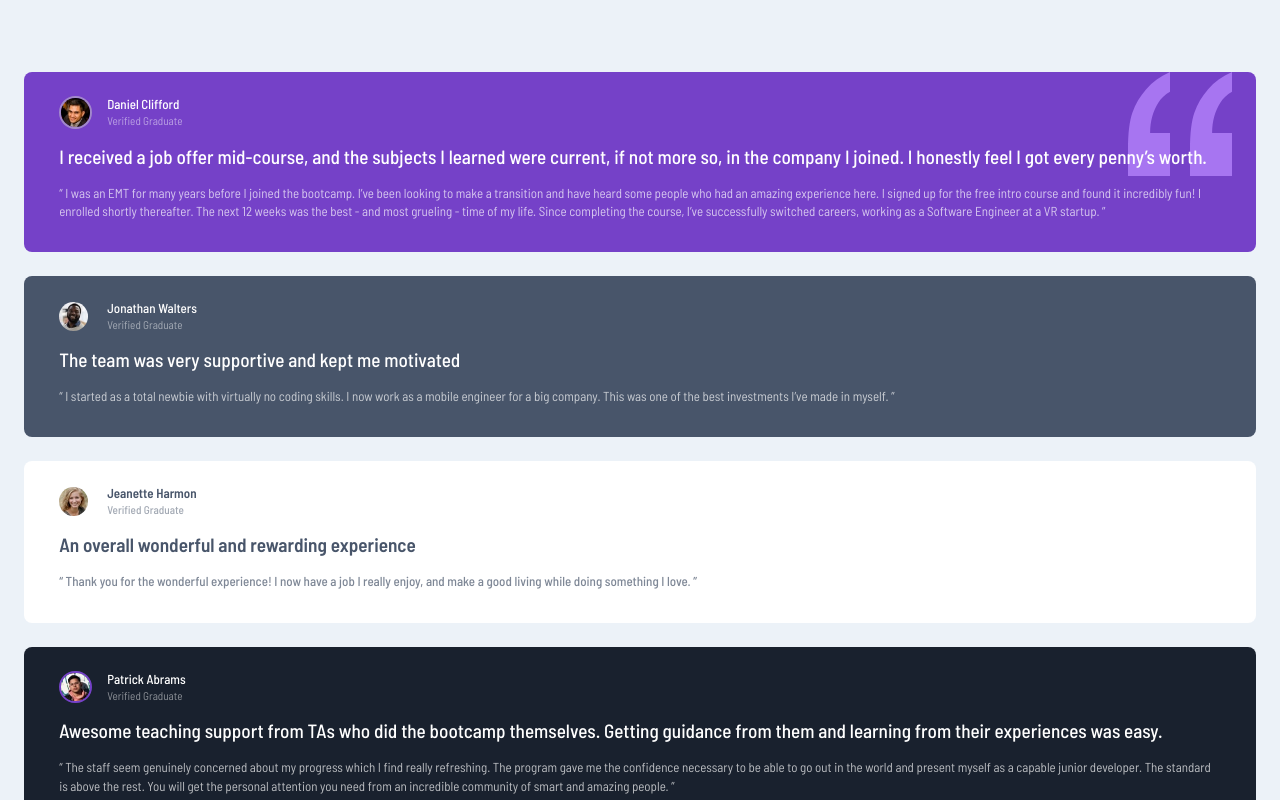
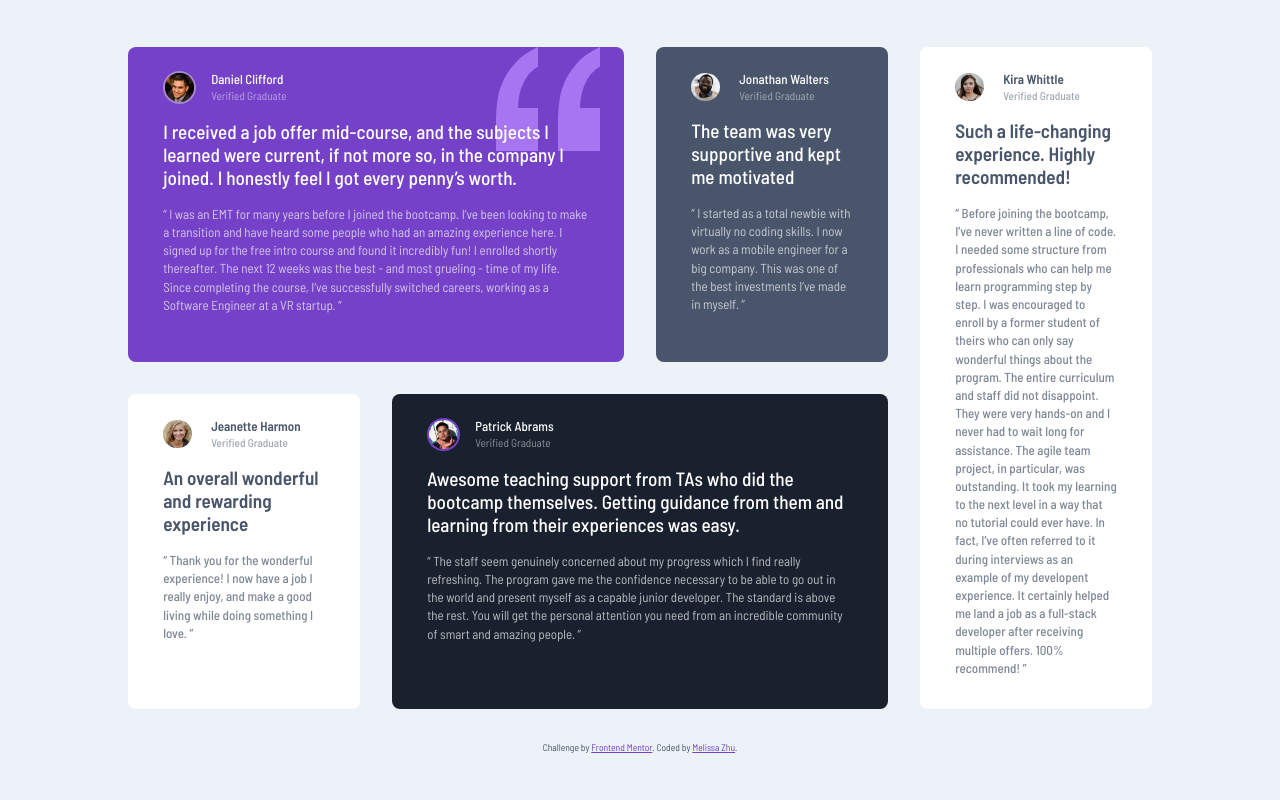
Before and after one commit to MelissaZhuu/testimonials-grid-section, a plain HTML site: page index.html in a window 1280 px wide. Shown: the top 800 px of the page. Drawn offline with Linux system fonts and the light colour scheme.

Commit message:
implemented desktop design

```diff
--- a/styles.scss
+++ b/styles.scss
@@ -100,12 +100,13 @@ article {
 }
 
 article.daniel-card {
+    grid-area: daniel-card;
     background-color: $violet;
     @include font-style($white, $light, $regular);
     .testifier img {
         border: 2px, solid, $translucent-light-gray;
     }
-    .content {
+    .testifier, .content {
         z-index: 1;
     }
 
@@ -120,16 +121,19 @@ article.daniel-card {
 }
 
 article.jonathan-card {
+    grid-area: jonathan-card;
     background-color: $grayish-blue;
     @include font-style($white, $light, $regular);
 }
 
 article.jeanette-card {
+    grid-area: jeanette-card;
     background-color: $white;
     @include font-style($grayish-blue, $regular, $bold);
 }
 
 article.patrick-card {
+    grid-area: patrick-card;
     background-color: $blackish-blue;
     @include font-style($white, $light, $regular);
     .testifier img {
@@ -138,6 +142,7 @@ article.patrick-card {
 }
 
 article.kira-card {
+    grid-area: kira-card;
     background-color: $white;
     @include font-style($grayish-blue, $regular, $bold);
 }
@@ -150,3 +155,33 @@ article.kira-card {
         color: $violet;
     }
 }
+
+
+// Desktop design
+@media (width > 1000px) {
+    body {
+        width: 100vw;
+        height: 100vh;
+        padding: 0;
+    }
+
+    main {
+        //margin: 5rem;
+        width: 80%;
+        display: grid;
+        grid-template-columns: repeat(4, 1fr);
+        grid-template-rows: 1fr 1fr;
+        grid-template-areas:
+            "daniel-card daniel-card jonathan-card kira-card"
+            "jeanette-card patrick-card patrick-card kira-card";
+        gap: 2rem;
+    }
+
+    article {
+        margin: 0;
+    }
+
+    .attribution {
+        margin-top: 2rem;
+    }
+}
```
Also changed, not shown: styles.css, 1 other file.
